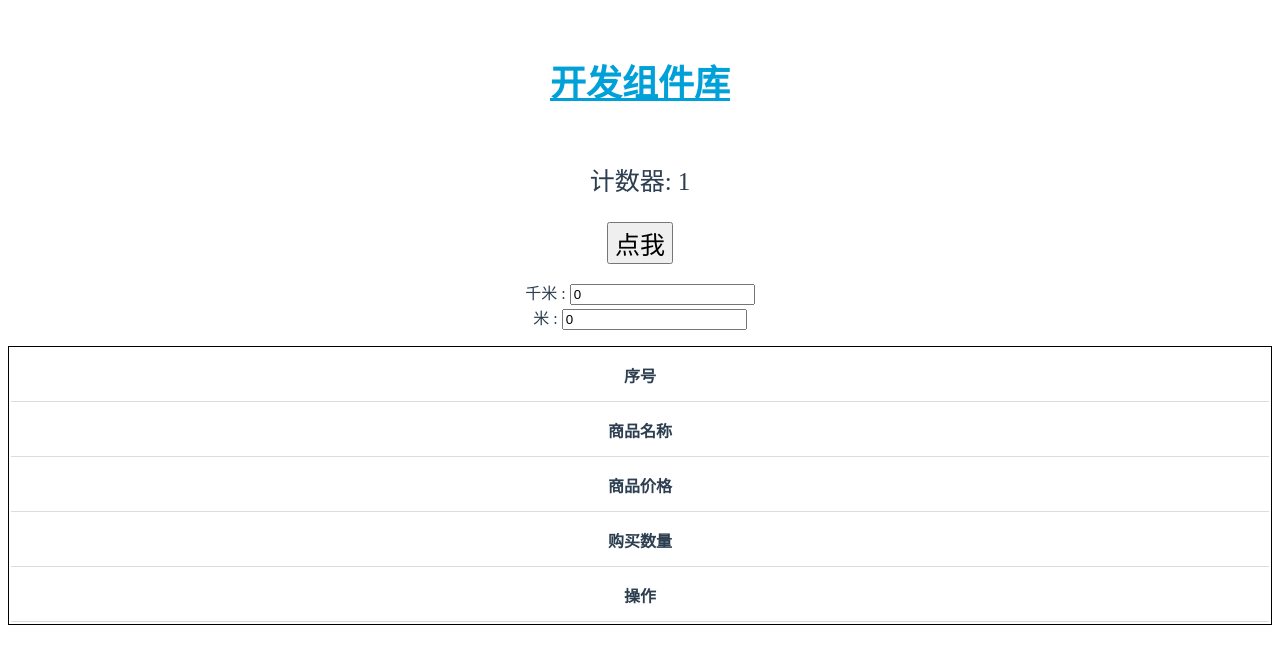
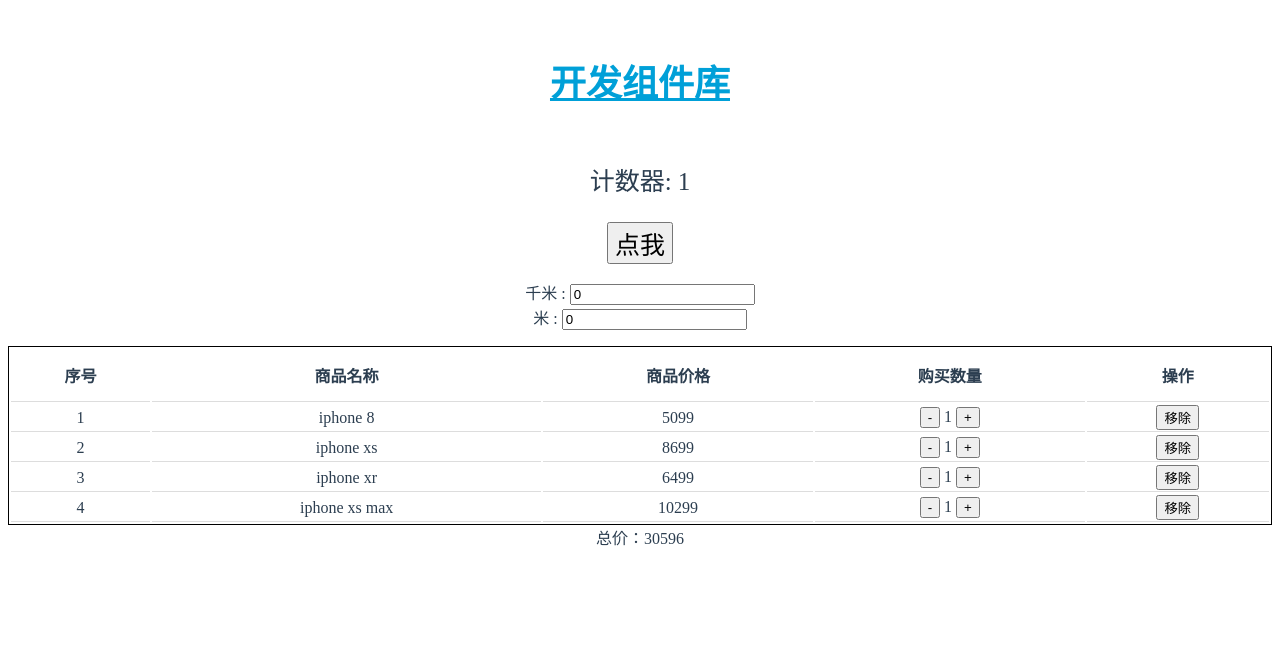
Before and after one commit to kele5215/PycharmProjects, a Vue app in the folder frontend/: page /#/practise in a window 1280 px wide. Shown: the top 664 px of the page. Built offline with nearby package versions, Linux system fonts and the light colour scheme.

Commit message:
vue practise shopping

```diff
--- a/frontend/src/components/shoppingCar.vue
+++ b/frontend/src/components/shoppingCar.vue
@@ -1,10 +1,30 @@
 <template>
   <div id="shoppingList">
     <table>
-      <tr v-for="colNm in colNm_Json" :key="colNm">
-        <th>{{ colNm }}</th>
+      <tr>
+        <th v-for="colNm in colNm_Json" :key="colNm">{{ colNm }}</th>
+      </tr>
+      <tr v-for="iphone in iphone_Json" :key="iphone">
+        <td>{{ iphone.id }}</td>
+        <td>{{ iphone.name }}</td>
+        <td>{{ iphone.price }}</td>
+        <td>
+          <button
+            v-bind:disabled="iphone.count === 0"
+            v-on:click="iphone.count -= 1"
+          >
+            -
+          </button>
+          {{ iphone.count }}
+          <button v-on:click="iphone.count += 1">+</button>
+        </td>
+        <td><button v-on:click="iphone.count = 0">移除</button></td>
       </tr>
     </table>
+
+    <div id="shoppingCount">
+      <span>总价：{{ totalPrice(iphone_Json) }}</span>
+    </div>
   </div>
 </template>
 
@@ -12,7 +32,42 @@
 export default {
   data: function () {
     return {
-      colNm_Json: ['序号', '商品名称', '商品价格', '购买数量', '操作']
+      colNm_Json: ['序号', '商品名称', '商品价格', '购买数量', '操作'],
+      iphone_Json: [
+        {
+          id: 1,
+          name: 'iphone 8',
+          price: 5099,
+          count: 1
+        },
+        {
+          id: 2,
+          name: 'iphone xs',
+          price: 8699,
+          count: 1
+        },
+        {
+          id: 3,
+          name: 'iphone xr',
+          price: 6499,
+          count: 1
+        },
+        {
+          id: 4,
+          name: 'iphone xs max',
+          price: 10299,
+          count: 1
+        }
+      ]
+    }
+  },
+  methods: {
+    totalPrice: function (items) {
+      var totalP = 0
+      items.forEach(element => {
+        totalP += element.price * element.count
+      })
+      return totalP
     }
   }
 }
```
